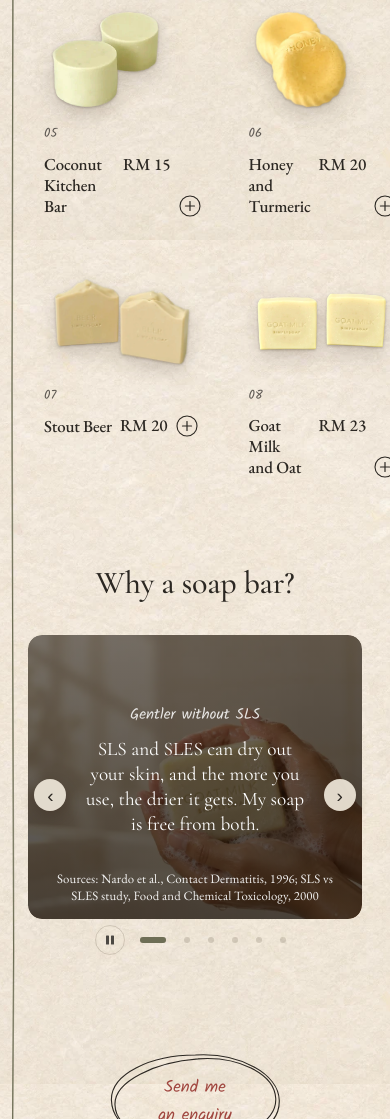
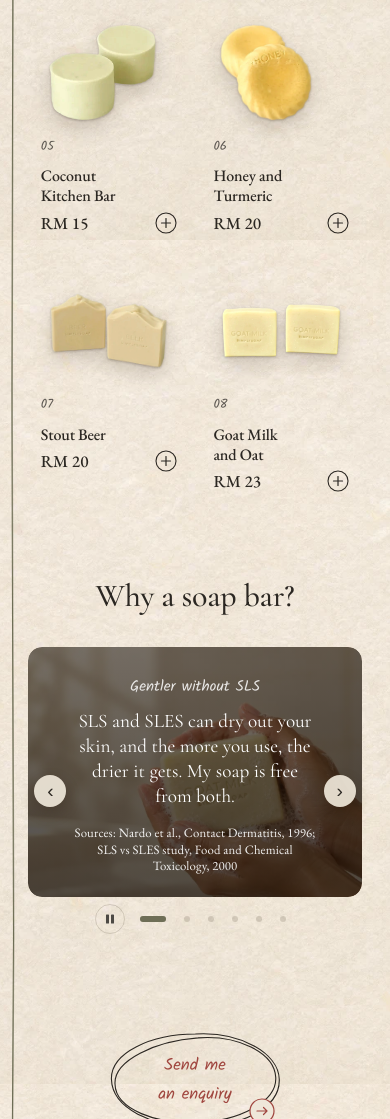
Before and after one commit to lshimay/soapmerry, a plain HTML site: page index.html in a window 390 px wide. Shown: the part 3136-4255 px from the top of the page. Drawn offline with nearby package versions, Linux system fonts and the light colour scheme.

Commit message:
Mobile fixes: catalogue cards fit the screen, fact cards no longer overlap their source line
Co-Authored-By: Claude Sonnet 5.5 <noreply@anthropic.com>

```diff
--- a/index.html
+++ b/index.html
@@ -588,6 +588,12 @@ section.facts { padding: 1rem 0 3rem; }
   .fc-text { font-size: 1.2rem; }
   .fact-carousel .rc-slide { aspect-ratio: 4 / 3.4; }
   .fact-card { padding: 1.8rem 3.2rem 2.6rem; }
+}
+@media (max-width: 600px) {
+  /* narrow phones: cards grow with their text instead of a fixed ratio, and the source line sits below the text */
+  .fact-carousel .rc-slide { aspect-ratio: auto; min-height: 15.5rem; }
+  .fact-card { padding: 1.8rem 2.9rem 1.4rem; }
+  .fc-source { position: relative; bottom: auto; margin-top: 1rem; padding: 0; }
   .fact-carousel .rc-btn { width: 2rem; height: 2rem; font-size: 1.2rem; left: auto; }
   .fact-carousel .rc-prev { left: .4rem; }
   .fact-carousel .rc-next { right: .4rem; }
@@ -857,7 +863,12 @@ footer.site .o8 { opacity: .85; }
 }
 
 @media (max-width: 600px) {
-  .batch-cards { grid-template-columns: 1fr 1fr; }
+  .batch-cards { grid-template-columns: repeat(2, minmax(0, 1fr)); gap: .7rem; }
+  .scard { min-width: 0; padding: .9rem .8rem 1rem; }
+  .scard .row { flex-wrap: wrap; align-items: center; row-gap: .35rem; }
+  .scard .row h3 { flex: 1 1 100%; font-size: 1rem; }
+  .scard .row .price { margin-left: 0; align-self: center; }
+  .scard .row .plus { margin-left: auto; }
   .four { grid-template-columns: 1fr 1fr; gap: 1.2rem; }
   .map { grid-template-columns: 1fr; }
   /* single column has the full width, so drop the manual line breaks and let the text wrap naturally */
```
